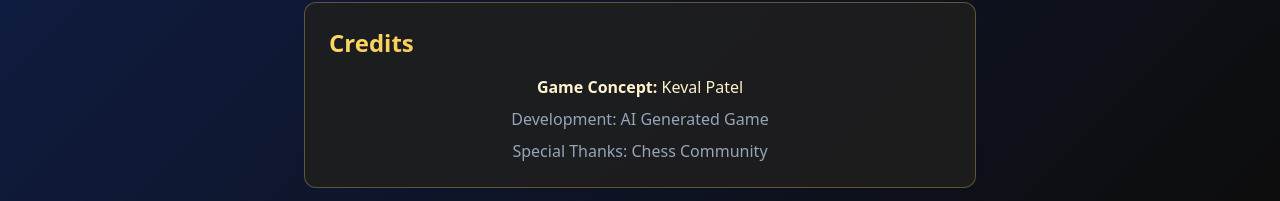
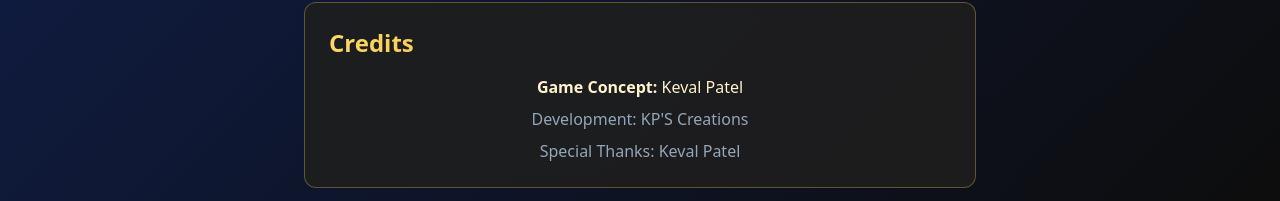
Before and after one commit to umiyastationery/royal-grandmaster-chess, a React (Vite) app: page /settings in a window 1280 px wide. Shown: the part 1435-1636 px from the top of the page. Built offline with nearby package versions, Linux system fonts and the light colour scheme.

Commit message:
Update credits section

```diff
--- a/src/pages/SettingsPage.tsx
+++ b/src/pages/SettingsPage.tsx
@@ -217,10 +217,10 @@ const SettingsPage = () => {
                 <strong>Game Concept:</strong> Keval Patel
               </p>
               <p className="text-muted-foreground">
-                Development: AI Generated Game
+                Development: KP'S Creations
               </p>
               <p className="text-muted-foreground">
-                Special Thanks: Chess Community
+                Special Thanks: Keval Patel
               </p>
             </div>
           </Card>
```
